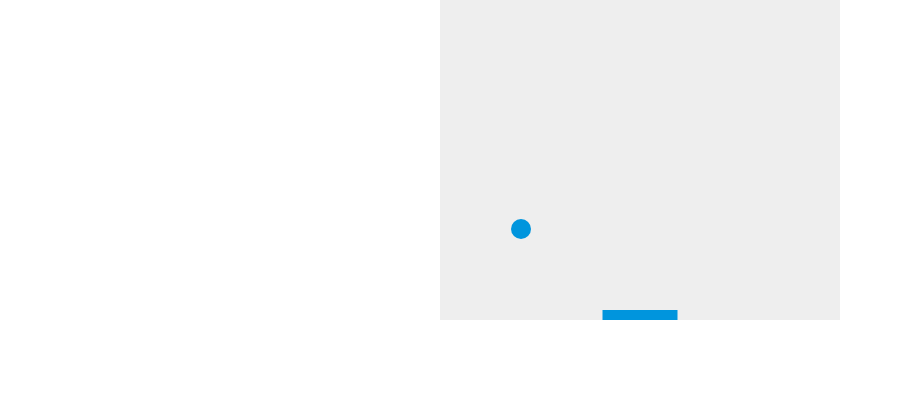
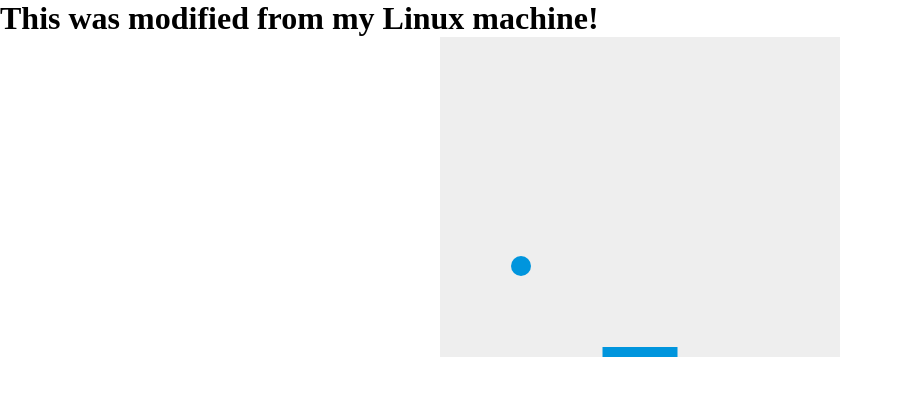
Before and after one commit to w0rmr1d3r/tecnoUAB_demo, a plain HTML site: page index.html in a window 1280 px wide. Shown: the whole page, without its empty margins (0-903 px from the left). Drawn offline with Linux system fonts and the light colour scheme.

Commit message:
This is a commit from linux!

```diff
--- a/index.html
+++ b/index.html
@@ -9,6 +9,7 @@
     </style>
   </head>
   <body>
+    <h1>This was modified from my Linux machine!</h1>
     <canvas id="myCanvas" width="400" height="320"></canvas>
     <script>
       var canvas = document.getElementById('myCanvas');
```
